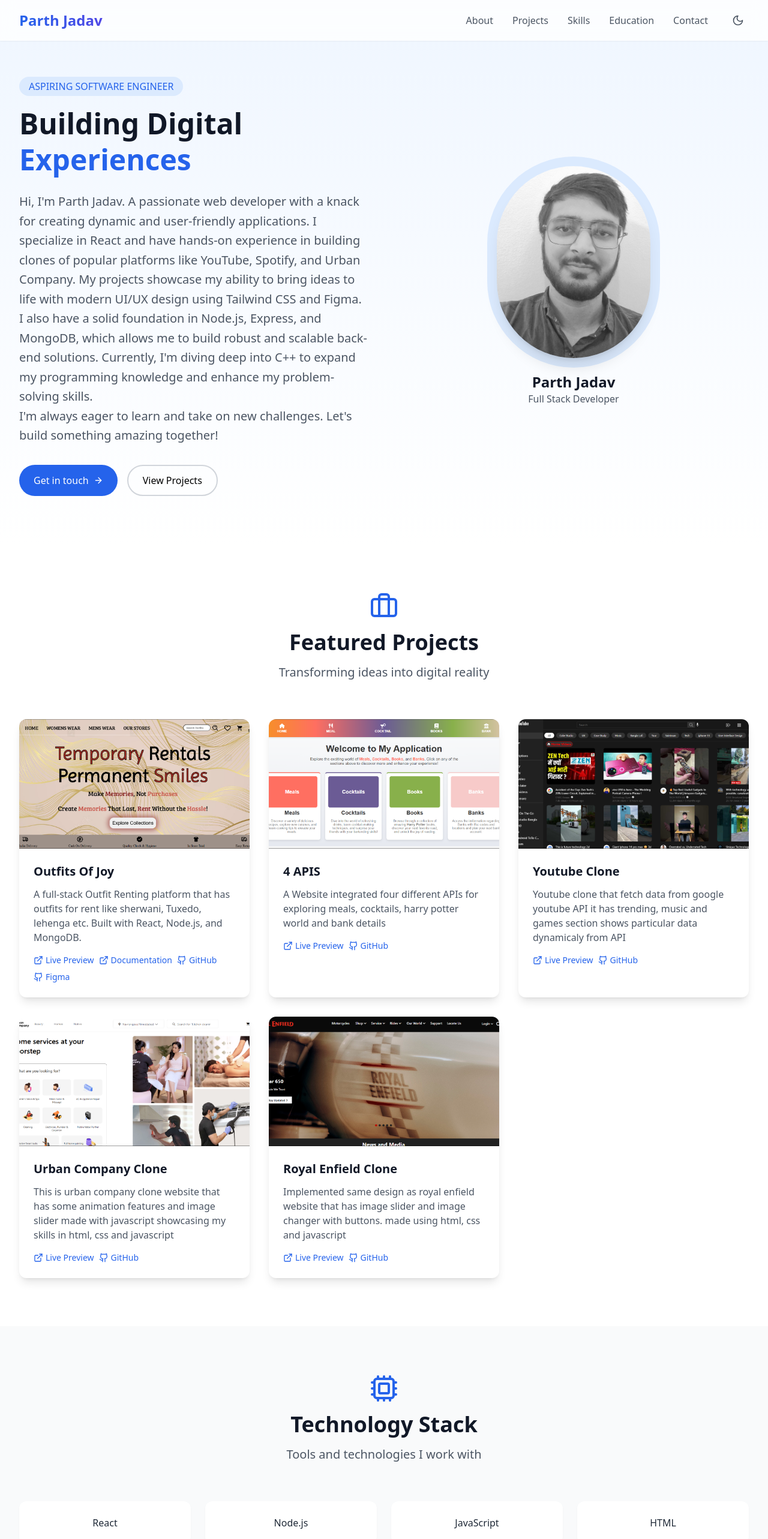
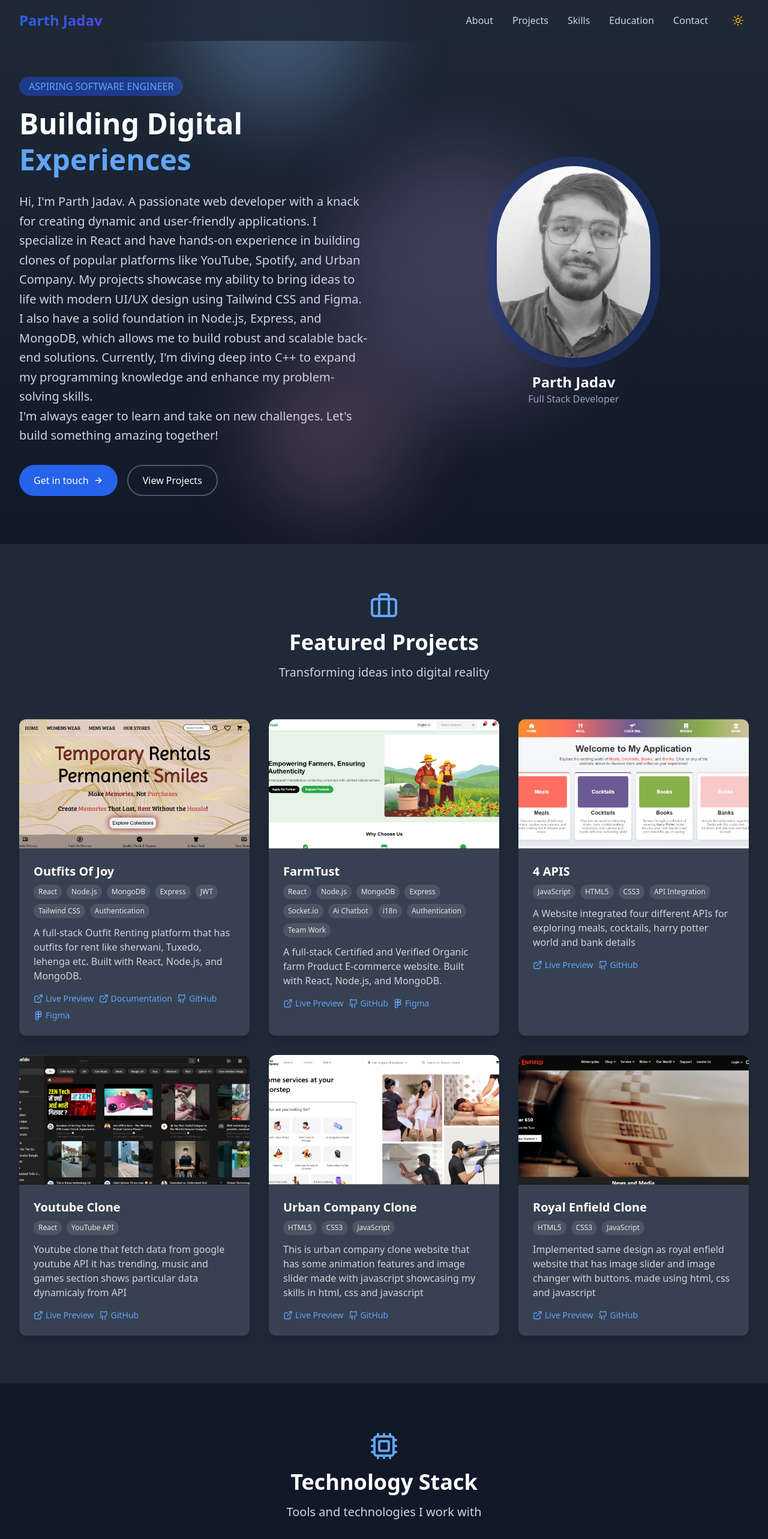
Before and after one commit to PARTH-JADAV20/my-portfolio-website, a React (Vite) app: page / in a window 1280 px wide. Shown: the top 2566 px of the page at 60% size. Built offline with nearby package versions, Linux system fonts and the light colour scheme.

Commit message:
added more project and some Ui changes

```diff
--- a/package.json
+++ b/package.json
@@ -10,6 +10,8 @@
     "preview": "vite preview"
   },
   "dependencies": {
+    "@styled-icons/simple-icons": "^10.46.0",
+    "framer-motion": "^12.6.2",
     "lucide-react": "^0.475.0",
     "react": "^18.3.1",
     "react-dom": "^18.3.1"
--- a/src/App.jsx
+++ b/src/App.jsx
@@ -1,5 +1,5 @@
-import React, { useState, useEffect, useCallback } from 'react';
-import Header from './Components/Header.jsx'
+import React, { useState, useEffect } from 'react';
+import Header from './Components/Header.jsx';
 import About from './Components/About.jsx';
 import Projects from './Components/Projects.jsx';
 import Skills from './Components/Skills.jsx';
@@ -7,16 +7,19 @@ import Education from './Components/Education.jsx';
 import Contact from './Components/Contact.jsx';
 import Footer from './Components/Footer.jsx';
 
-
-
 function App() {
-  const [darkMode, setDarkMode] = useState(false);
+  // Load dark mode preference from localStorage (default: true)
+  const [darkMode, setDarkMode] = useState(() => {
+    return localStorage.getItem("theme") === "light" ? false : true;
+  });
 
   useEffect(() => {
     if (darkMode) {
       document.documentElement.classList.add('dark');
+      localStorage.setItem("theme", "dark");
     } else {
       document.documentElement.classList.remove('dark');
+      localStorage.setItem("theme", "light");
     }
   }, [darkMode]);
 
@@ -25,7 +28,7 @@ function App() {
       <Header darkMode={darkMode} setDarkMode={setDarkMode} />
       <About />
       <Projects />
-      <Skills  />
+      <Skills />
       <Education />
       <Contact />
       <Footer />
--- a/src/Components/About.jsx
+++ b/src/Components/About.jsx
@@ -3,7 +3,14 @@ import img1 from '../images/me2.jpg';
 
 export default function About() {
   return (
-    <section id="about" className="pt-32 pb-20 bg-gradient-to-b from-blue-50 to-white dark:from-gray-800 dark:to-gray-900">
+    <section id="about" className="relative pt-32 pb-20 bg-gradient-to-b from-blue-50 to-white dark:from-gray-800 dark:to-gray-900 overflow-hidden">
+      {/* Floating Blobs */}
+      <div className="absolute inset-0 pointer-events-none overflow-hidden">
+        <div className="absolute -top-20 left-1/4 w-72 h-72 bg-blue-300 opacity-30 blur-3xl rounded-full animate-blobs"></div>
+        <div className="absolute top-1/3 right-1/4 w-96 h-96 bg-purple-300 opacity-20 blur-3xl rounded-full animate-blobs animation-delay-2000"></div>
+        <div className="absolute bottom-10 left-1/3 w-64 h-64 bg-pink-300 opacity-20 blur-3xl rounded-full animate-blobs animation-delay-4000"></div>
+      </div>
+
       <div className="max-w-7xl mx-auto px-4 sm:px-6 lg:px-8">
         <div className="flex flex-col md:flex-row items-center justify-between gap-12">
           <div className="md:w-1/2">
@@ -43,7 +50,7 @@ export default function About() {
               <img
                 src={img1}
                 alt="Parth Jadav"
-                className="relative w-64 h-80 object-cover rounded-full shadow-xl transform  hover:rotate-3 transition-transform duration-300 grayscale"
+                className="relative w-64 h-80 object-cover rounded-full shadow-xl transform hover:rotate-3 transition-transform duration-300 grayscale"
               />
             </div>
             <div className="text-center">
@@ -53,6 +60,27 @@ export default function About() {
           </div>
         </div>
       </div>
+
+      {/* Animation CSS */}
+      <style jsx>{`
+        @keyframes blobs {
+          0%, 100% {
+            transform: translateY(0) scale(1);
+          }
+          50% {
+            transform: translateY(-30px) scale(1.1);
+          }
+        }
+        .animate-blobs {
+          animation: blobs 10s infinite ease-in-out alternate;
+        }
+        .animation-delay-2000 {
+          animation-delay: 2s;
+        }
+        .animation-delay-4000 {
+          animation-delay: 4s;
+        }
+      `}</style>
     </section>
   );
 }
--- a/src/Components/Contact.jsx
+++ b/src/Components/Contact.jsx
@@ -1,4 +1,5 @@
-import { User, Mail, Github, Linkedin } from 'lucide-react';
+import { Moon, Sun, Menu, X, User, Mail, Github, Linkedin } from 'lucide-react';
+import { useState } from 'react';
 
 export default function Contact() {
   return (
@@ -9,19 +10,19 @@ export default function Contact() {
           <h2 className="text-4xl font-bold text-gray-900 dark:text-white mb-4">Get in Touch</h2>
           <p className="text-xl text-gray-600 dark:text-gray-300">Let's discuss your next project</p>
         </div>
-        <div className="flex justify-center space-x-8">
+        <div className="flex flex-col sm:flex-row justify-center items-center space-y-6 sm:space-y-0 sm:space-x-8">
           <a
             href="mailto:parthjadav.cg@gmail.com"
-            className="group flex items-center px-6 py-3 bg-white dark:bg-gray-700 rounded-xl shadow-sm hover:shadow-md transition-all hover:-translate-y-1"
+            className="group flex items-center px-6 py-3 bg-white dark:bg-gray-700 rounded-xl shadow-sm hover:shadow-md transition-all hover:-translate-y-1 w-full sm:w-auto"
           >
             <Mail className="w-6 h-6 mr-3 text-blue-600 dark:text-blue-400" />
-            <span className="text-gray-600 dark:text-gray-300 group-hover:text-blue-600 dark:group-hover:text-blue-400 transition-colors">parthjadav.cg@gmail.com</span>
+            <span className="text-gray-600 dark:text-gray-300 group-hover:text-blue-600 dark:group-hover:text-blue-400 transition-colors">Email Me</span>
           </a>
           <a
             href="https://github.com/PARTH-JADAV20"
             target="_blank"
             rel="noopener noreferrer"
-            className="group flex items-center px-6 py-3 bg-white dark:bg-gray-700 rounded-xl shadow-sm hover:shadow-md transition-all hover:-translate-y-1"
+            className="group flex items-center px-6 py-3 bg-white dark:bg-gray-700 rounded-xl shadow-sm hover:shadow-md transition-all hover:-translate-y-1 w-full sm:w-auto"
           >
             <Github className="w-6 h-6 mr-3 text-blue-600 dark:text-blue-400" />
             <span className="text-gray-600 dark:text-gray-300 group-hover:text-blue-600 dark:group-hover:text-blue-400 transition-colors">GitHub</span>
@@ -30,7 +31,7 @@ export default function Contact() {
             href="https://www.linkedin.com/in/jadav-parth/"
             target="_blank"
             rel="noopener noreferrer"
-            className="group flex items-center px-6 py-3 bg-white dark:bg-gray-700 rounded-xl shadow-sm hover:shadow-md transition-all hover:-translate-y-1"
+            className="group flex items-center px-6 py-3 bg-white dark:bg-gray-700 rounded-xl shadow-sm hover:shadow-md transition-all hover:-translate-y-1 w-full sm:w-auto"
           >
             <Linkedin className="w-6 h-6 mr-3 text-blue-600 dark:text-blue-400" />
             <span className="text-gray-600 dark:text-gray-300 group-hover:text-blue-600 dark:group-hover:text-blue-400 transition-colors">LinkedIn</span>
--- a/src/Components/Header.jsx
+++ b/src/Components/Header.jsx
@@ -1,17 +1,40 @@
-import { Moon, Sun } from 'lucide-react';
+import { Moon, Sun, Menu, X } from 'lucide-react';
+import { useState } from 'react';
 
 export default function Header({ darkMode, setDarkMode }) {
+  const [mobileMenuOpen, setMobileMenuOpen] = useState(false);
+
+  const toggleMobileMenu = () => {
+    setMobileMenuOpen(!mobileMenuOpen);
+  };
+
+  const navLinks = [
+    { id: 'about', label: 'About' },
+    { id: 'projects', label: 'Projects' },
+    { id: 'skills', label: 'Skills' },
+    { id: 'education', label: 'Education' },
+    { id: 'contact', label: 'Contact' }
+  ];
+
   return (
     <nav className="fixed w-full bg-white/80 dark:bg-gray-800/80 backdrop-blur-md z-50 shadow-sm">
       <div className="max-w-7xl mx-auto px-4 sm:px-6 lg:px-8 py-4">
         <div className="flex justify-between items-center">
-          <h1 className="text-2xl font-bold bg-gradient-to-r from-blue-600 to-indigo-600 text-transparent bg-clip-text">Parth Jadav</h1>
-          <div className="flex items-center space-x-8">
-            <a href="#about" className="text-gray-600 dark:text-gray-300 hover:text-blue-600 dark:hover:text-blue-400 transition-colors">About</a>
-            <a href="#projects" className="text-gray-600 dark:text-gray-300 hover:text-blue-600 dark:hover:text-blue-400 transition-colors">Projects</a>
-            <a href="#skills" className="text-gray-600 dark:text-gray-300 hover:text-blue-600 dark:hover:text-blue-400 transition-colors">Skills</a>
-            <a href="#education" className="text-gray-600 dark:text-gray-300 hover:text-blue-600 dark:hover:text-blue-400 transition-colors">Education</a>
-            <a href="#contact" className="text-gray-600 dark:text-gray-300 hover:text-blue-600 dark:hover:text-blue-400 transition-colors">Contact</a>
+          <h1 className="text-2xl font-bold bg-gradient-to-r from-blue-600 to-indigo-600 text-transparent bg-clip-text">
+            Parth Jadav
+          </h1>
+
+          {/* Desktop Navigation */}
+          <div className="hidden md:flex items-center space-x-8">
+            {navLinks.map((link) => (
+              <a
+                key={link.id}
+                href={`#${link.id}`}
+                className="text-gray-600 dark:text-gray-300 hover:text-blue-600 dark:hover:text-blue-400 transition-colors"
+              >
+                {link.label}
+              </a>
+            ))}
             <button
               onClick={() => setDarkMode(!darkMode)}
               className="p-2 rounded-full hover:bg-gray-100 dark:hover:bg-gray-700 transition-colors"
@@ -24,7 +47,49 @@ export default function Header({ darkMode, setDarkMode }) {
               )}
             </button>
           </div>
+
+          {/* Mobile Menu Button */}
+          <div className="md:hidden flex items-center space-x-4">
+            <button
+              onClick={() => setDarkMode(!darkMode)}
+              className="p-2 rounded-full hover:bg-gray-100 dark:hover:bg-gray-700 transition-colors"
+              aria-label="Toggle dark mode"
+            >
+              {darkMode ? (
+                <Sun className="w-5 h-5 text-yellow-500" />
+              ) : (
+                <Moon className="w-5 h-5 text-gray-600" />
+              )}
+            </button>
+            <button
+              onClick={toggleMobileMenu}
+              className="p-2 rounded-full hover:bg-gray-100 dark:hover:bg-gray-700 transition-colors"
+              aria-label="Toggle menu"
+            >
+              {mobileMenuOpen ? (
+                <X className="w-5 h-5 text-gray-600 dark:text-gray-300" />
+              ) : (
+                <Menu className="w-5 h-5 text-gray-600 dark:text-gray-300" />
+              )}
+            </button>
+          </div>
         </div>
+
+        {/* Mobile Menu */}
+        {mobileMenuOpen && (
+          <div className="md:hidden mt-4 pb-4 space-y-4">
+            {navLinks.map((link) => (
+              <a
+                key={link.id}
+                href={`#${link.id}`}
+                onClick={() => setMobileMenuOpen(false)}
+                className="block py-2 px-4 text-gray-600 dark:text-gray-300 hover:text-blue-600 dark:hover:text-blue-400 transition-colors rounded-lg hover:bg-gray-100 dark:hover:bg-gray-700"
+              >
+                {link.label}
+              </a>
+            ))}
+          </div>
+        )}
       </div>
     </nav>
   );
--- a/src/Components/Projects.jsx
+++ b/src/Components/Projects.jsx
@@ -1,9 +1,10 @@
-import { Briefcase, ExternalLink, Github } from 'lucide-react';
-import img2 from '../images/ooj.png'
-import img3 from '../images/fourapi.png'
-import img4 from '../images/yt.png'
-import img5 from '../images/uc.png'
-import img6 from '../images/re.png'
+import { Briefcase, ExternalLink, Github, Figma } from 'lucide-react';
+import img2 from '../images/ooj.png';
+import img3 from '../images/fourapi.png';
+import img4 from '../images/yt.png';
+import img5 from '../images/uc.png';
+import img6 from '../images/re.png';
+import img7 from '../images/farmtrust.png';
 
 export default function Projects() {
   const projects = [
@@ -12,37 +13,51 @@ export default function Projects() {
       description: "A full-stack Outfit Renting platform that has outfits for rent like sherwani, Tuxedo, lehenga etc. Built with React, Node.js, and MongoDB.",
       postmanDocs: "https://documenter.getpostman.com/view/39190159/2sAYQcEVQx",
       github: "https://github.com/PARTH-JADAV20/outfits_of_joy",
-        figma:"https://www.figma.com/design/Ccb55yT6IzEFeFS8JaOTdJ/outfitsofjoy?node-id=0-1&t=EuCTkbeMXNHquqx1-1",
+      figma: "https://www.figma.com/design/Ccb55yT6IzEFeFS8JaOTdJ/outfitsofjoy?node-id=0-1&t=EuCTkbeMXNHquqx1-1",
       preview: "https://outfits-of-joy.vercel.app/",
-        image: img2
+      image: img2,
+      tags: ["React", "Node.js", "MongoDB", "Express", "JWT", "Tailwind CSS", "Authentication"]
+    },
+    {
+      title: "FarmTust",
+      description: "A full-stack Certified and Verified Organic farm Product E-commerce website. Built with React, Node.js, and MongoDB.",
+      github: "https://github.com/PARTH-JADAV20/FarmTrust-x-Hackathon",
+      figma: "https://www.figma.com/design/SNuN8wbnReIue8nUOJhjEG/Untitled?node-id=0-1&p=f&t=tAvB32zrNQdsGZpU-0",
+      preview: "https://farmtrust.netlify.app/",
+      image: img7,
+      tags: ["React", "Node.js", "MongoDB", "Express", "Socket.io", "Ai Chatbot", "i18n", "Authentication", "Team Work"]
     },
     {
       title: "4 APIS",
       description: "A Website integrated four different APIs for exploring meals, cocktails, harry potter world and bank details",
       github: "https://github.com/PARTH-JADAV20/four-api-project",
       preview: "https://webappjp.netlify.app/",
-        image: img3
+      image: img3,
+      tags: ["JavaScript", "HTML5", "CSS3", "API Integration"]
     },
     {
       title: "Youtube Clone",
       description: "Youtube clone that fetch data from google youtube API it has trending, music and games section shows particular data dynamicaly from API",
       preview: "https://youtube-by-react.onrender.com/",
       github: "https://github.com/PARTH-JADAV20/Youtube-by-react",
-        image: img4
+      image: img4,
+      tags: ["React", "YouTube API"]
     },
     {
       title: "Urban Company Clone",
       description: "This is urban company clone website that has some animation features and image slider made with javascript showcasing my skills in html, css and javascript",
       preview: "https://urbancompanybyparth.netlify.app/",
       github: "https://github.com/PARTH-JADAV20/Urban-Company-Project",
-        image: img5
+      image: img5,
+      tags: ["HTML5", "CSS3", "JavaScript"]
     },
     {
       title: "Royal Enfield Clone",
       description: "Implemented same design as royal enfield website that has image slider and image changer with buttons. made using html, css and javascript",
       github: "https://github.com/PARTH-JADAV20/Royal-Enfield-Project",
       preview: "https://royal-enfield-project.vercel.app/",
-        image: img6
+      image: img6,
+      tags: ["HTML5", "CSS3", "JavaScript"]
     }
   ];
 
@@ -65,8 +80,21 @@ export default function Projects() {
                 />
               </div>
               <div className="p-6">
-                <h3 className="text-xl font-semibold text-gray-900 dark:text-white mb-3">{project.title}</h3>
-                <p className="text-gray-600 dark:text-gray-300 mb-4 ">{project.description}</p>
+                <h3 className="text-xl font-semibold text-gray-900 dark:text-white mb-2">{project.title}</h3>
+
+                {/* Technology tags placed under title */}
+                <div className="flex flex-wrap gap-2 mb-3">
+                  {project.tags.map((tag, i) => (
+                    <span
+                      key={i}
+                      className="text-xs px-2 py-1 bg-gray-100 dark:bg-gray-600 text-gray-800 dark:text-gray-200 rounded-full"
+                    >
+                      {tag}
+                    </span>
+                  ))}
+                </div>
+
+                <p className="text-gray-600 dark:text-gray-300 mb-4">{project.description}</p>
                 <div className="flex flex-wrap gap-2">
                   {project.preview && (
                     <a
@@ -105,7 +133,7 @@ export default function Projects() {
                       rel="noopener noreferrer"
                       className="inline-flex items-center text-sm text-blue-600 dark:text-blue-400 hover:text-blue-800 dark:hover:text-blue-300 transition-colors"
                     >
-                      <Github className="w-4 h-4 mr-1" /> Figma
+                      <Figma className="w-4 h-4 mr-1" /> Figma
                     </a>
                   )}
                 </div>
--- a/src/Components/Skills.jsx
+++ b/src/Components/Skills.jsx
@@ -1,10 +1,11 @@
 import { Cpu } from 'lucide-react';
+import { motion } from 'framer-motion';
 
 export default function Skills() {
     const skills = [
       "React", "Node.js", "JavaScript", "HTML",
-      "CSS", "C++", "C-Language", "MongoDB"
-      , "Git & GitHub", "API Handling", "TailwindCSS", "Figma"
+      "CSS", "C++", "C-Language", "MongoDB",
+      "Git & GitHub", "API Handling", "TailwindCSS", "Figma"
     ];
 
     return (
@@ -15,16 +16,27 @@ export default function Skills() {
             <h2 className="text-4xl font-bold text-gray-900 dark:text-white mb-4">Technology Stack</h2>
             <p className="text-xl text-gray-600 dark:text-gray-300">Tools and technologies I work with</p>
           </div>
-        <div className="grid grid-cols-2 md:grid-cols-4 gap-6">
+          <motion.div
+            initial={{ opacity: 0, y: 20 }}
+            animate={{ opacity: 1, y: 0 }}
+            transition={{ duration: 0.8, ease: "easeOut", staggerChildren: 0.2 }}
+            className="grid grid-cols-2 md:grid-cols-4 gap-6"
+          >
             {skills.map((skill, index) => (
-            <div
+              <motion.div
                 key={index}
-              className="group bg-white dark:bg-gray-800 rounded-xl p-6 text-center shadow-sm hover:shadow-md transition-all duration-300 hover:-translate-y-1"
+                initial={{ opacity: 0, scale: 0.8 }}
+                animate={{ opacity: 1, scale: 1 }}
+                whileHover={{ rotate: 3, scale: 1.05 }}
+                transition={{ duration: 0.3 }}
+                className="group bg-white dark:bg-gray-800 rounded-xl p-6 text-center shadow-sm hover:shadow-md transition-all duration-300"
               >
-              <span className="text-gray-800 dark:text-gray-200 font-medium group-hover:text-blue-600 dark:group-hover:text-blue-400 transition-colors">{skill}</span>
-            </div>
+                <span className="text-gray-800 dark:text-gray-200 font-medium group-hover:text-blue-600 dark:group-hover:text-blue-400 transition-colors">
+                  {skill}
+                </span>
+              </motion.div>
             ))}
-        </div>
+          </motion.div>
         </div>
       </section>
     );
```
Also changed, not shown: src/images/farmtrust.png (added), 1 other file (tests, documents, lock files or other folders). Lines whose indentation alone changed are shown as unchanged.
